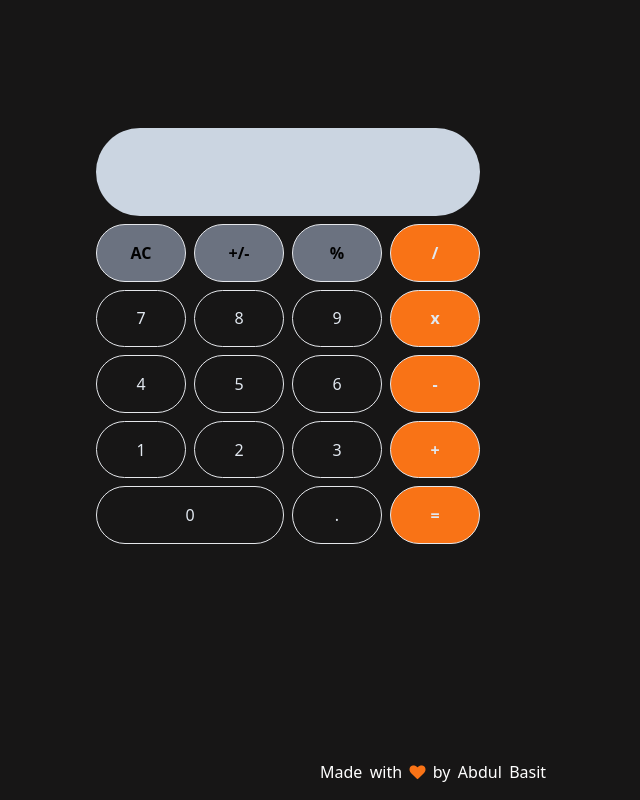
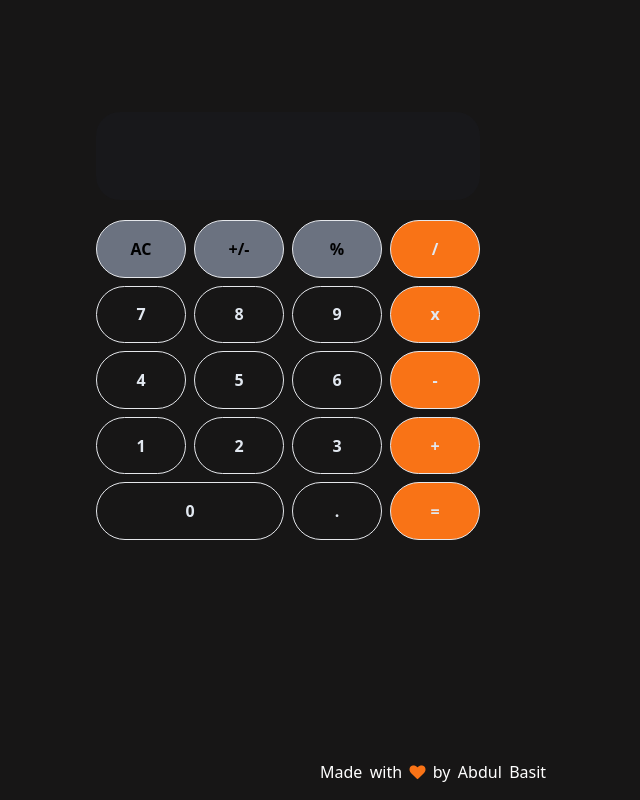
Before and after one commit to Abdulbasit110/JAVASCRIPT-TAILWIND-CALCULATOR, a website: page index.html in a window 1280 px wide. Shown: the whole page, without its empty margins (352-992 px from the left). Drawn offline with nearby package versions, Linux system fonts and the light colour scheme.

Commit message:
minor changes

```diff
--- a/index.html
+++ b/index.html
@@ -13,10 +13,10 @@
     <title>CALCULATOR</title>
   </head>
   <body>
-    <section class="w-96 block mx-auto my-32">
+    <section class="w-96 block mx-auto my-28 font-bold">
       <div id="input-section">
         <input
-          class="w-full p-8 bg-slate-300 font-bold rtl mb-2 rounded-full"
+          class="w-full p-8 bg-zinc-900 text-white font-bold rtl mb-5 rounded-3xl"
           type="text"
           id="input"
         />
```
